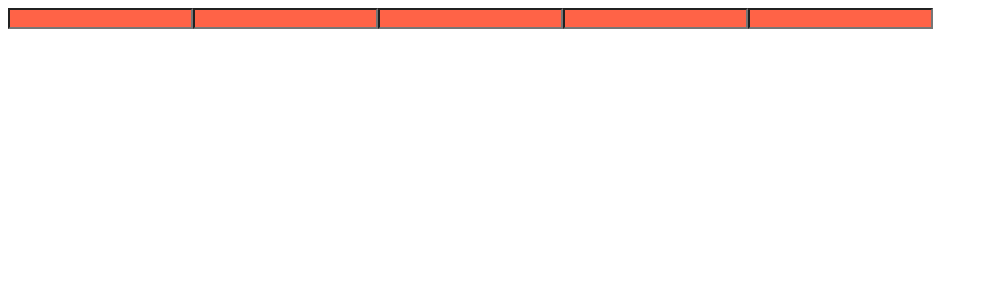
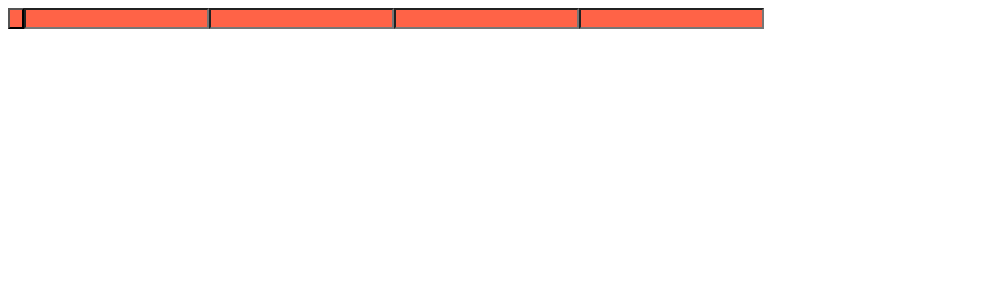
Before and after one commit to Hyongyi/react-clone-coding, a React (Create React App) app: page / in a window 1280 px wide. Shown: the top 300 px of the page, without its empty margins (0-988 px from the left). Built offline with nearby package versions, Linux system fonts and the light colour scheme.

Commit message:
as을 사용하여 엘리먼트를 다른 엘리먼트로 교체할 수 있습니다. ex) Container as="header" https://styled-components.com/docs/basics#extending-styles

```diff
--- a/src/App.js
+++ b/src/App.js
@@ -4,14 +4,14 @@ const Father = styled.div`
   display: flex;
 `;
 
-const Input = styled.input.attrs({required:true})`
+const Input = styled.input.attrs({ required: true })`
   background-color: tomato;
 `;
 
 function App() {
   return (
     <Father>
-      <Input />
+      <Input as="button" />
       <Input />
       <Input />
       <Input />
```
